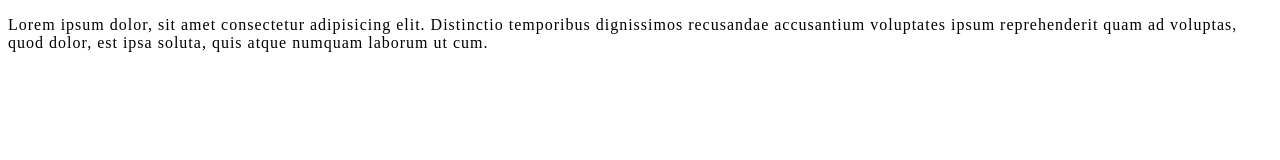
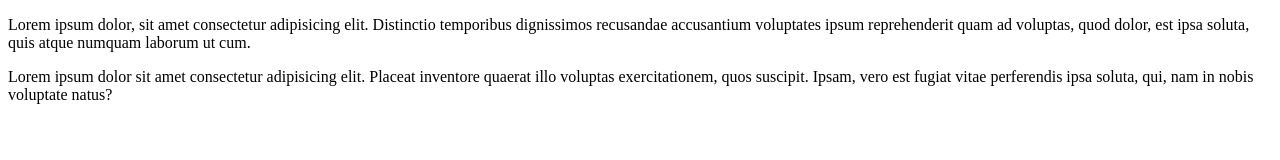
Before and after one commit to qblxx1337/koll, a plain HTML site: page 1.1/index.html in a window 1280 px wide. Drawn offline with Linux system fonts and the light colour scheme.

Commit message:
start 2,1

```diff
--- a/1.1/index.html
+++ b/1.1/index.html
@@ -7,6 +7,7 @@
     <link rel="stylesheet" href="style.css">
 </head>
 <body>
-    <p>Lorem ipsum dolor, sit amet consectetur adipisicing elit. Distinctio temporibus dignissimos recusandae accusantium voluptates ipsum reprehenderit quam ad voluptas, quod dolor, est ipsa soluta, quis atque numquam laborum ut cum.</p>
+    <p id="1">Lorem ipsum dolor, sit amet consectetur adipisicing elit. Distinctio temporibus dignissimos recusandae accusantium voluptates ipsum reprehenderit quam ad voluptas, quod dolor, est ipsa soluta, quis atque numquam laborum ut cum.</p>
+    <p id="2">Lorem ipsum dolor sit amet consectetur adipisicing elit. Placeat inventore quaerat illo voluptas exercitationem, quos suscipit. Ipsam, vero est fugiat vitae perferendis ipsa soluta, qui, nam in nobis voluptate natus?</p>
 </body>
 </html>
--- a/1.1/style.css
+++ b/1.1/style.css
@@ -1,3 +1,3 @@
-p {
+#1 {
     letter-spacing: 1px;
 }
```
